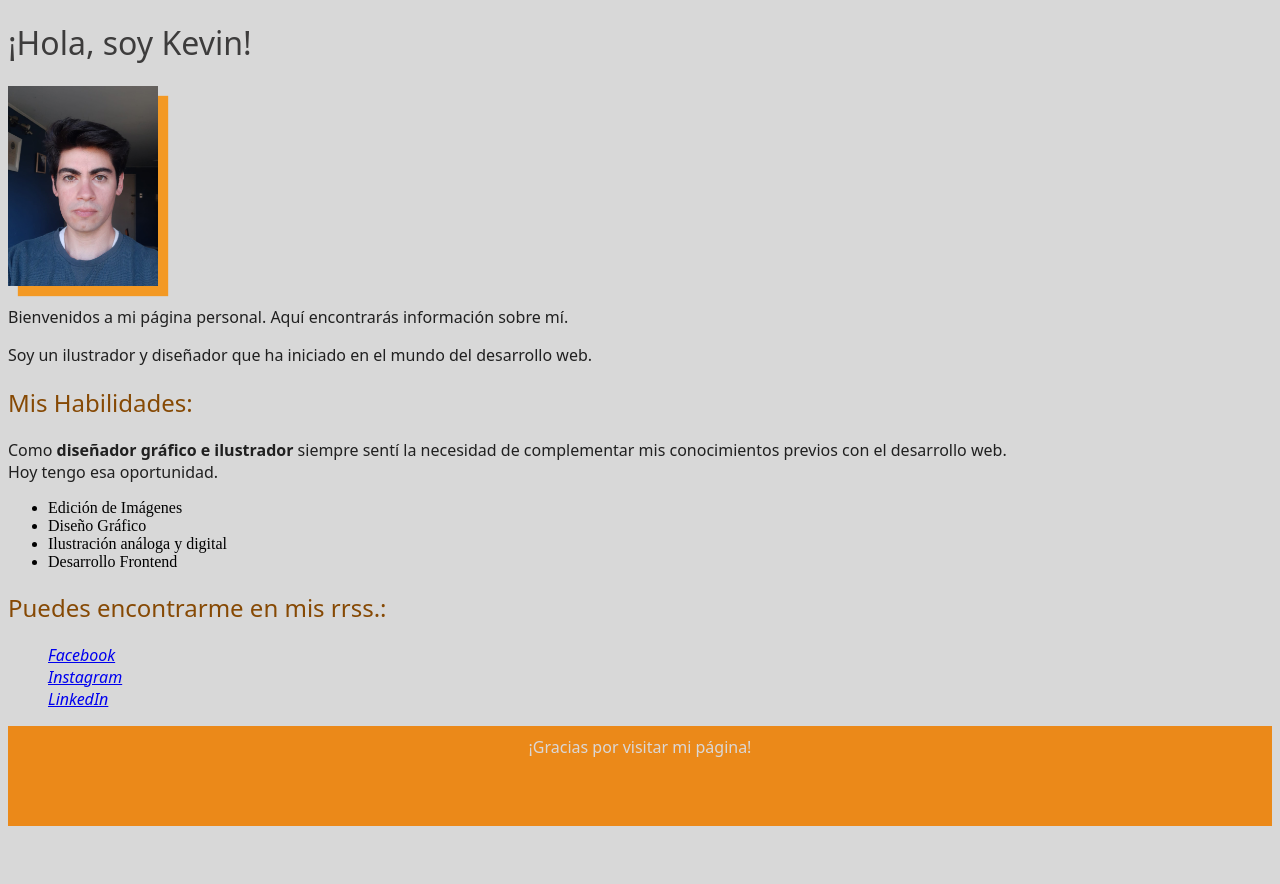
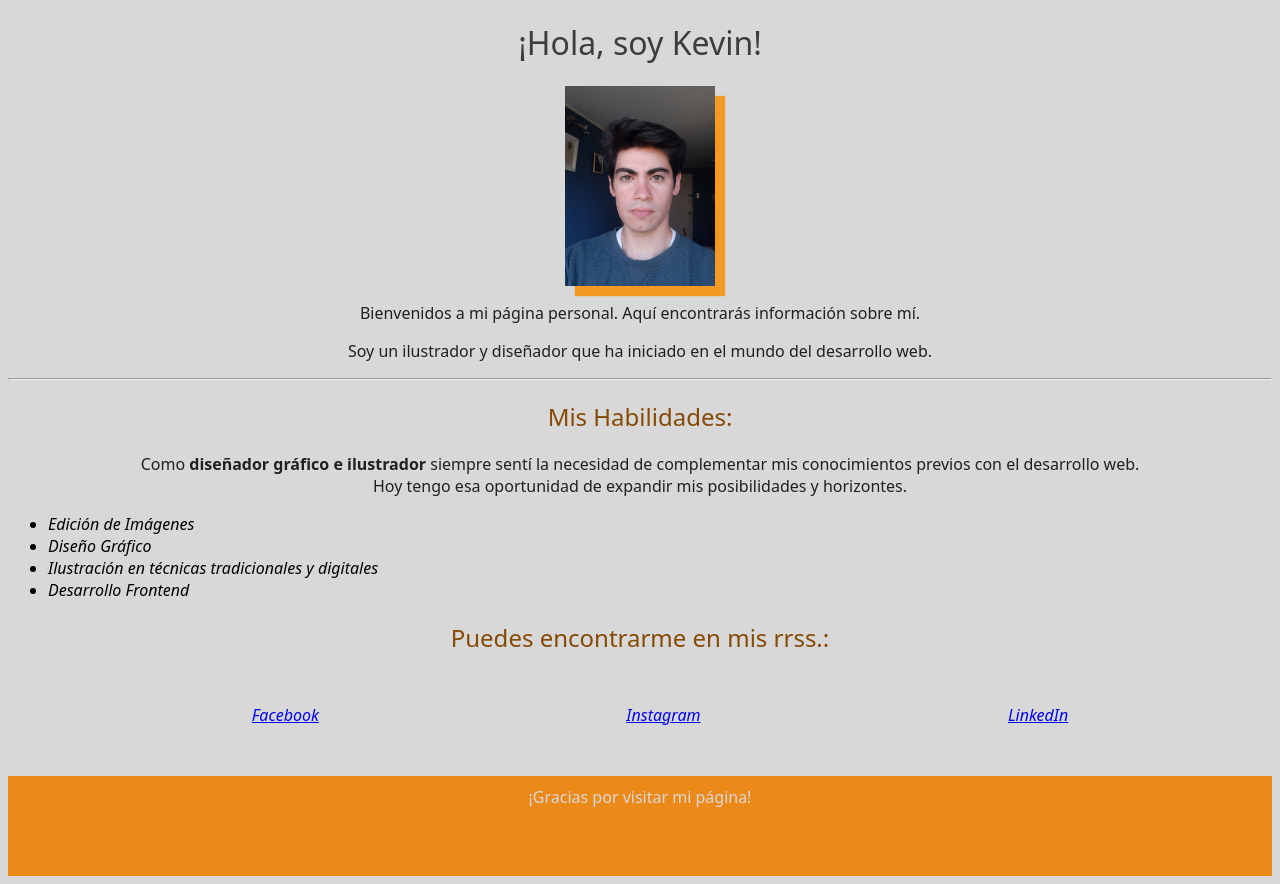
Before and after one commit to KevPencils/Repo-Prueba, a plain HTML site: page practica 1/index.html in a window 1280 px wide. Before the commit the page ends 834 px from the top, so only its background shows below. Drawn offline with Linux system fonts and the light colour scheme.

Commit message:
commit 3?

```diff
--- a/practica 1/index.html
+++ b/practica 1/index.html
@@ -7,17 +7,19 @@
     <link rel="stylesheet" href="styles.css">
 </head>
 <body>
-    <h1>¡Hola, soy Kevin!</h1>
-    <img src="./image/kevin_perfil.jpeg" height="200" alt="Imagen de perfil de Kevin Mura"/>
-    <p>Bienvenidos a mi página personal. Aquí encontrarás información sobre mí.</p>
+    <h1 id="titulo_blog">¡Hola, soy Kevin!</h1>
+    <img src="./image/kevin_perfil.jpeg" height="200" alt="Imagen de perfil de Kevin Mura" id="profile_pic"/>
+    <p><em></em>Bienvenidos a mi página personal. Aquí encontrarás información sobre mí.</em></p>
     <p>Soy un ilustrador y diseñador que ha iniciado en el mundo del desarrollo web.</p>
+    <hr>
 
     <h2>Mis Habilidades:</h2>
-    <p>Como <strong>diseñador gráfico e ilustrador</strong> siempre sentí la necesidad de complementar mis conocimientos previos con el desarrollo web. <br> Hoy tengo esa oportunidad.</p>
+    <p>Como <strong>diseñador gráfico e ilustrador</strong> siempre sentí la necesidad de complementar mis conocimientos previos con el desarrollo web. <br>
+         Hoy tengo esa oportunidad de expandir mis posibilidades y horizontes.</p>
     <ul>
         <li>Edición de Imágenes</li>
         <li>Diseño Gráfico</li>
-        <li>Ilustración análoga y digital</li>
+        <li>Ilustración en técnicas tradicionales y digitales</li>
         <li>Desarrollo Frontend</li>
     </ul>
 
--- a/practica 1/styles.css
+++ b/practica 1/styles.css
@@ -3,11 +3,12 @@
   font-weight: 400;
   font-style: normal;
 }
- h1{
+ #titulo_blog{
       font-family: "Battambang", system-ui;
   font-weight: 500;
   font-style: normal;
   color: rgb(61, 60, 60);
+  text-align: center;
  }
  body{
     background-color: rgb(216, 216, 216);
@@ -23,6 +24,7 @@
     font-weight: 350;
     font-style: normal;
     color: rgb(134, 73, 4);
+    text-align: center;
  }
  footer{
     background-color: rgb(235, 137, 25);
@@ -38,7 +40,11 @@
     color: rgb(218, 216, 216);
     padding: 10px;
  }
- img{
+ #profile_pic{
+
+    display: block;
+    margin-left: auto;
+    margin-right: auto;
     box-shadow: 10px 10px 1px rgb(243, 153, 36);
  }
  ol{
@@ -46,4 +52,16 @@
     font-weight: 500;
     font-style: oblique;
     list-style: none;
+    display: flex;
+    align-items: center;
+    justify-content: space-around;
+    margin: 50px;
  }
+ ul{
+      font-family: "Battambang", system-ui;
+    font-weight: 500;
+    font-style: oblique;
+ }
+ p{
+   text-align: center;
+ }
```
Also changed, not shown: index.html (+1 -1 lines).
